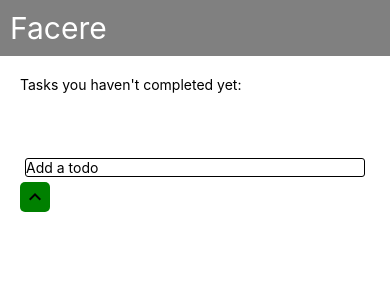
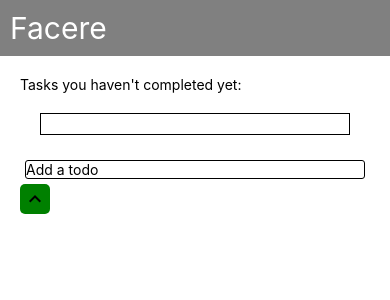
Before and after one commit to fullstackingdevelopment/facere, a React Native app: screen / in a window 390 px wide. Shown: the top 300 px of the page. Built offline with nearby package versions, Linux system fonts and the light colour scheme.

Commit message:
Editor area added

```diff
--- a/TodoList.tsx
+++ b/TodoList.tsx
@@ -5,6 +5,7 @@ import { MaterialIcons } from '@expo/vector-icons';
 export default function TodoList() {
   const [todos, setTodos] = useState([]);
   const inputRef = useRef();
+  const editInputRef = useRef();
 
   function addTodo(task: string) {
     {/* Checking for an empty string */}
@@ -31,18 +32,28 @@ export default function TodoList() {
   return (
     <View>
       <Text>Tasks you haven't completed yet:</Text>
-      <View style={styles.container}>
 
-        {/* Rendering the tasks on the DOM */}
+      {/* The task component */}
+      <View style={styles.taskContainer}>
+
+        {/* Rendering the tasks */}
         {
           todos.map((task: string, index: number) => {
             return (
               <View key={index}>
                 <Text>{task}</Text>
+                <View style={styles.buttonContainer}>
 
-                {/* The delete button for the task */}
-                <View key={index} style={styles.delButton} onClick={() => delTodo(index)}>
-                  <MaterialIcons name='arrow-back' size={15} color='black'></MaterialIcons>
+                  {/* The delete button for the task */}
+                  <View key={index} style={styles.delButton} onClick={() => delTodo(index)}>
+                    <MaterialIcons name='arrow-back' size={15} color='black'></MaterialIcons>
+                  </View>
+
+                  {/* The task editor area */}
+                  <TextInput key={index} style={styles.input} ref={editInputRef} placeholder='Modify this task'></TextInput>
+                  <View style={styles.addButton} onClick={() => console.log(editInputRef.current.value)}>
+                    <MaterialIcons name='keyboard-arrow-up' size={15} color='black'></MaterialIcons>
+                  </View>
                 </View>
               </View>
             );
@@ -63,9 +74,16 @@ export default function TodoList() {
 };
 
 const styles = StyleSheet.create({
-  container: {
+  taskContainer: {
     margin: 20,
     padding: 10,
+    borderStyle: 'solid',
+    borderWidth: 1,
+  },
+  buttonContainer: {
+    margin: 2,
+    display: 'flex',
+    flexDirection: 'row',
   },
   addButton: {
     height: 30,
@@ -78,8 +96,18 @@ const styles = StyleSheet.create({
   delButton: {
     height: 20,
     width: 20,
+    margin: 5,
     borderRadius: 5,
     backgroundColor: 'red',
+    alignItems: 'center',
+    justifyContent: 'center',
+  },
+  editButton: {
+    height: 20,
+    width: 20,
+    margin: 5,
+    borderRadius: 5,
+    backgroundColor: 'brown',
     alignItems: 'center',
     justifyContent: 'center',
   },
```
